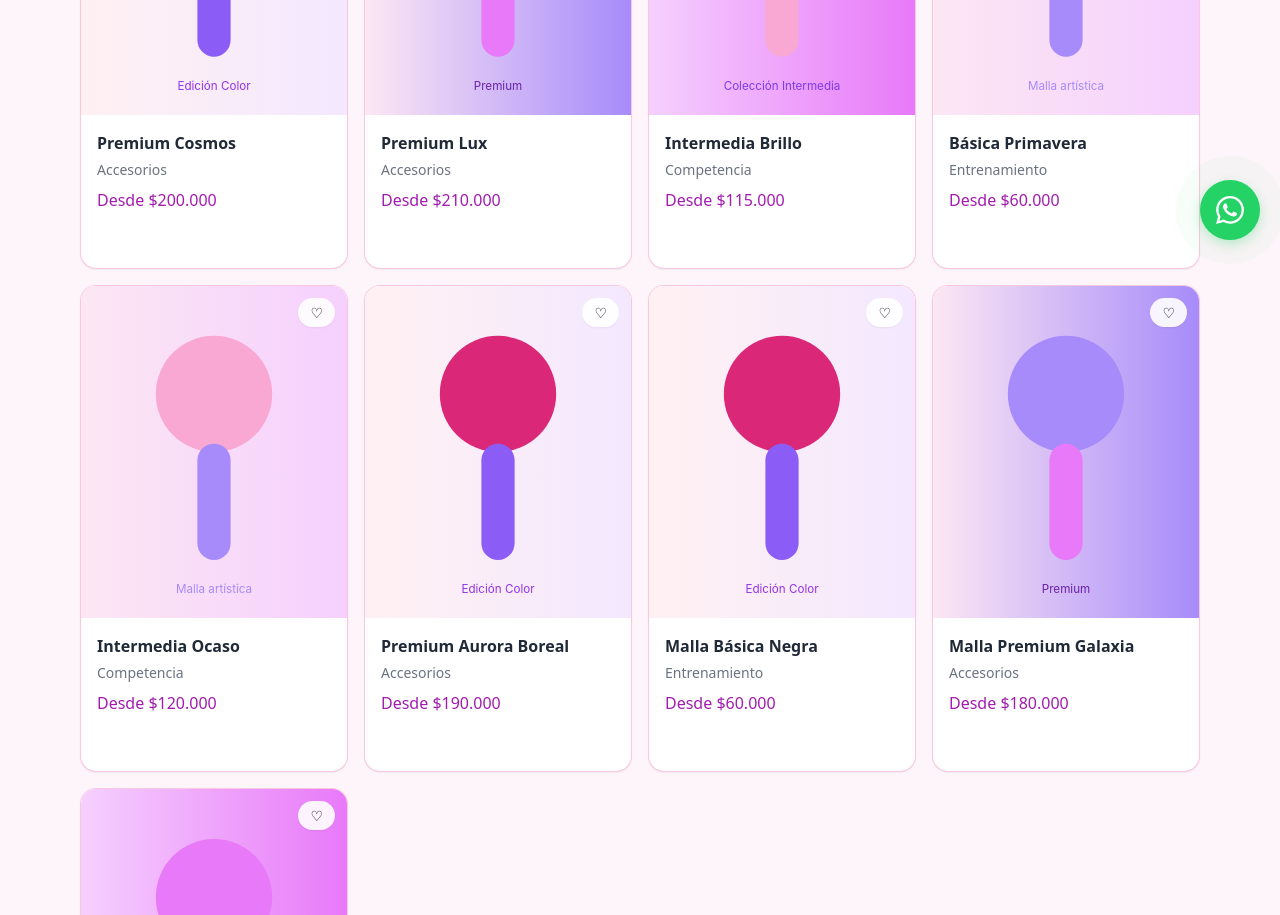
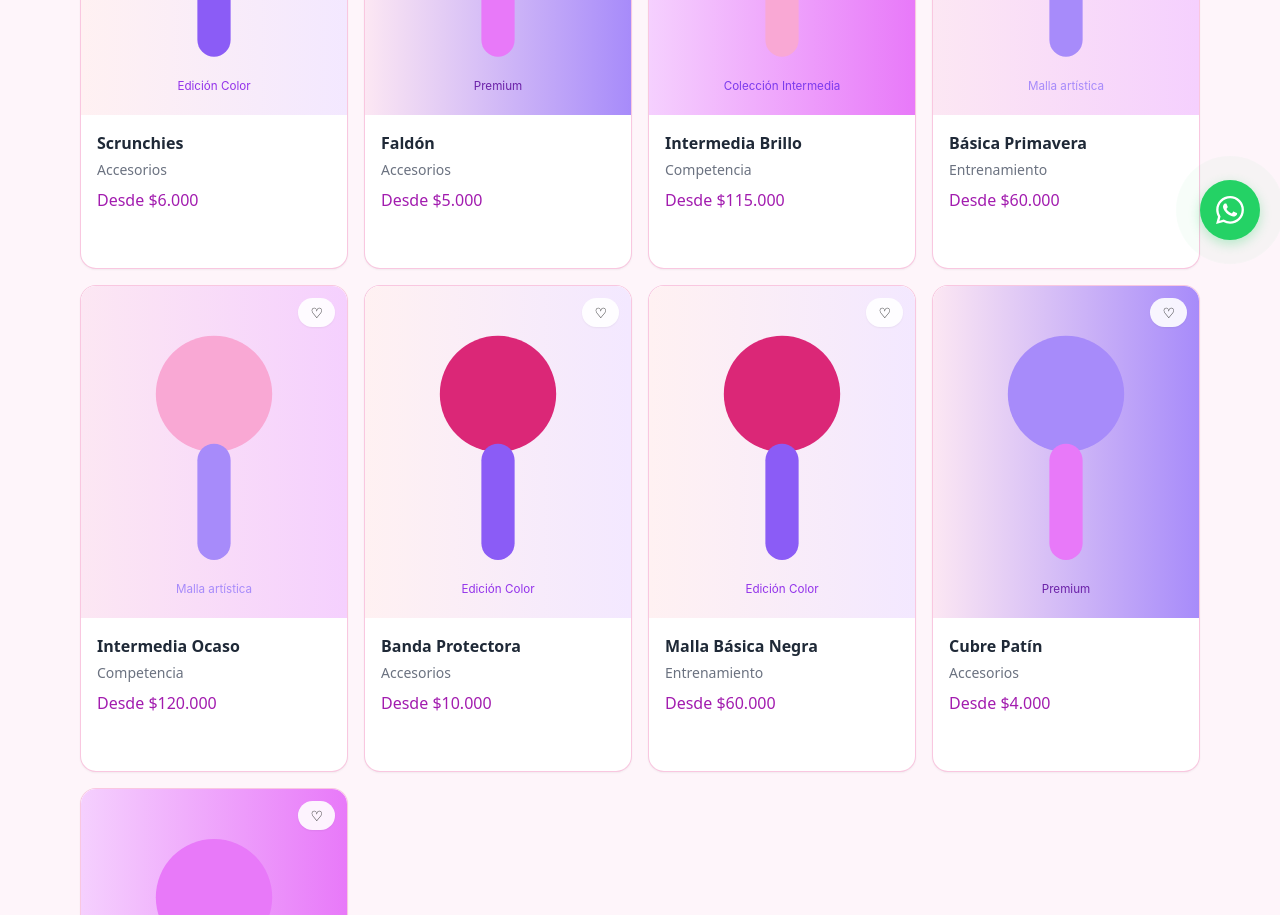
Before and after one commit to cukidev/frontend-mallas-mys, a Vue app in the folder mallas-mys/: page /catalogo in a window 1280 px wide. Shown: the part 540-1455 px from the top of the page. Built offline with nearby package versions, Linux system fonts and the light colour scheme.

Commit message:
[refactor] Se mejora comportamiento del filtro de búsqueda
Mostrando solo las tallas disponibles por categoría

```diff
--- a/mallas-mys/src/components/FiltersPanel.vue
+++ b/mallas-mys/src/components/FiltersPanel.vue
@@ -1,5 +1,7 @@
 <script setup lang="ts">
 import '@/styles/components/FiltersPanel.css'
+import { computed } from 'vue'
+import productsData from '@/data/products.json'
 
 const props = defineProps<{
   modelValue: {
@@ -13,9 +15,62 @@ const props = defineProps<{
   }
 }>()
 const emit = defineEmits<{ 'update:modelValue': [typeof props.modelValue] }>()
+
 function update<K extends keyof typeof props.modelValue>(k: K, v: (typeof props.modelValue)[K]) {
   emit('update:modelValue', { ...props.modelValue, [k]: v })
 }
+
+const availableSizes = computed(() => {
+  let products = []
+
+  // Obtener productos según la categoría seleccionada
+  if (props.modelValue.category === 'entrenamiento') {
+    products = productsData.entrenamiento
+  } else if (props.modelValue.category === 'competencia') {
+    products = productsData.competencia
+  } else if (props.modelValue.category === 'accesorios') {
+    products = productsData.accesorios
+  } else {
+    // Si no hay categoría seleccionada, combinar todos los productos
+    products = [
+      ...productsData.entrenamiento,
+      ...productsData.competencia,
+      ...productsData.accesorios
+    ]
+  }
+
+  // Extraer todas las tallas únicas de los productos
+  const allSizes = new Set<string>()
+  products.forEach(product => {
+    if (product.sizes && Array.isArray(product.sizes)) {
+      product.sizes.forEach(size => allSizes.add(size))
+    }
+  })
+
+  // Convertir a array y ordenar de manera inteligente
+  const sizesArray = Array.from(allSizes)
+  return sizesArray.sort((a, b) => {
+    // Números primero
+    const aIsNumber = !isNaN(Number(a))
+    const bIsNumber = !isNaN(Number(b))
+
+    if (aIsNumber && bIsNumber) {
+      return Number(a) - Number(b)
+    }
+    if (aIsNumber && !bIsNumber) return -1
+    if (!aIsNumber && bIsNumber) return 1
+
+    // Letras simples antes que rangos
+    const aIsRange = a.includes('-')
+    const bIsRange = b.includes('-')
+
+    if (!aIsRange && bIsRange) return -1
+    if (aIsRange && !bIsRange) return 1
+
+    // Orden alfabético para el resto
+    return a.localeCompare(b)
+  })
+})
 </script>
 
 <template>
@@ -43,8 +98,9 @@ function update<K extends keyof typeof props.modelValue>(k: K, v: (typeof props.
       @change="update('size', ($event.target as HTMLSelectElement).value)"
     >
       <option value="">Talla</option>
+      <!-- Usar tallas dinámicas de productos disponibles -->
       <option
-        v-for="t in ['4', '6', '8', '10', '12', '14', '16', 'S', 'M', 'L']"
+        v-for="t in availableSizes"
         :key="t"
         :value="t"
       >
--- a/mallas-mys/src/data/products.json
+++ b/mallas-mys/src/data/products.json
@@ -102,48 +102,48 @@
   "accesorios": [
     {
       "id": 5,
-      "slug": "malla-premium-galaxia",
-      "name": "Malla Premium Galaxia",
+      "slug": "cubre-patin",
+      "name": "Cubre Patín",
       "category": "accesorios",
       "colors": ["rosa", "morado", "negro"],
-      "sizes": ["S", "M", "L"],
-      "priceFrom": 180000,
+      "sizes": ["29-35", "36-42"],
+      "priceFrom": 4000,
       "createdAt": "2025-07-10",
       "images": ["product-03.svg", "product-04.svg"],
       "featured": false
     },
     {
       "id": 7,
-      "slug": "malla-premium-aurora-boreal",
-      "name": "Premium Aurora Boreal",
+      "slug": "banda-protectora",
+      "name": "Banda Protectora",
       "category": "accesorios",
       "colors": ["morado", "rosa"],
-      "sizes": ["S", "M", "L"],
-      "priceFrom": 190000,
+      "sizes": ["29-35", "36-42"],
+      "priceFrom": 10000,
       "createdAt": "2025-07-15",
       "images": ["product-04.svg", "product-03.svg"],
       "featured": false
     },
     {
       "id": 11,
-      "slug": "malla-premium-lux",
-      "name": "Premium Lux",
+      "slug": "faldon",
+      "name": "Faldón",
       "category": "accesorios",
       "colors": ["rosa", "morado", "negro"],
       "sizes": ["S", "M", "L"],
-      "priceFrom": 210000,
+      "priceFrom": 5000,
       "createdAt": "2025-07-25",
       "images": ["product-03.svg"],
       "featured": false
     },
     {
       "id": 12,
-      "slug": "malla-premium-cosmos",
-      "name": "Premium Cosmos",
+      "slug": "scrunchies",
+      "name": "Scrunchies",
       "category": "accesorios",
       "colors": ["negro", "morado"],
-      "sizes": ["S", "M", "L"],
-      "priceFrom": 200000,
+      "sizes": [],
+      "priceFrom": 6000,
       "createdAt": "2025-07-28",
       "images": ["product-04.svg"],
       "featured": false
```
